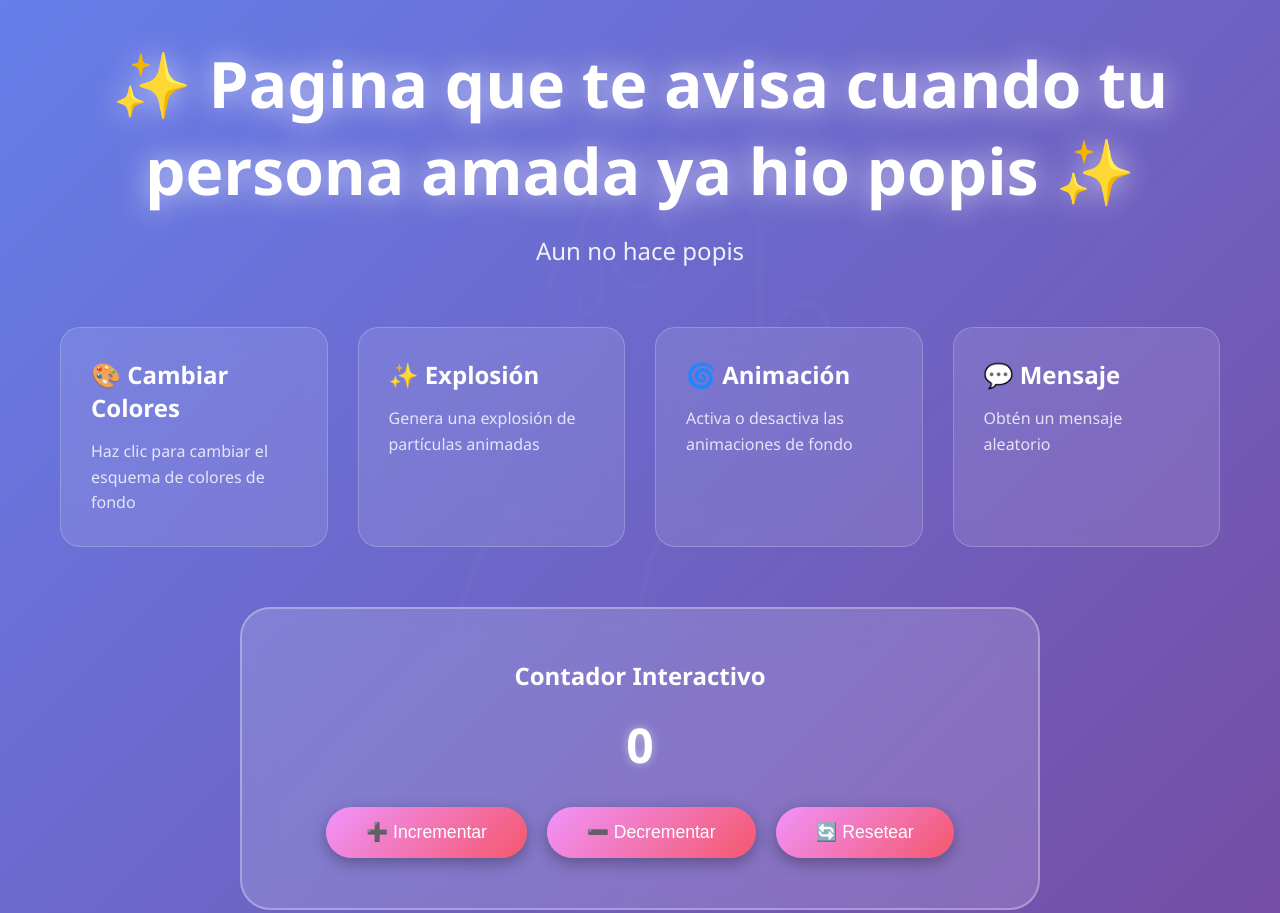
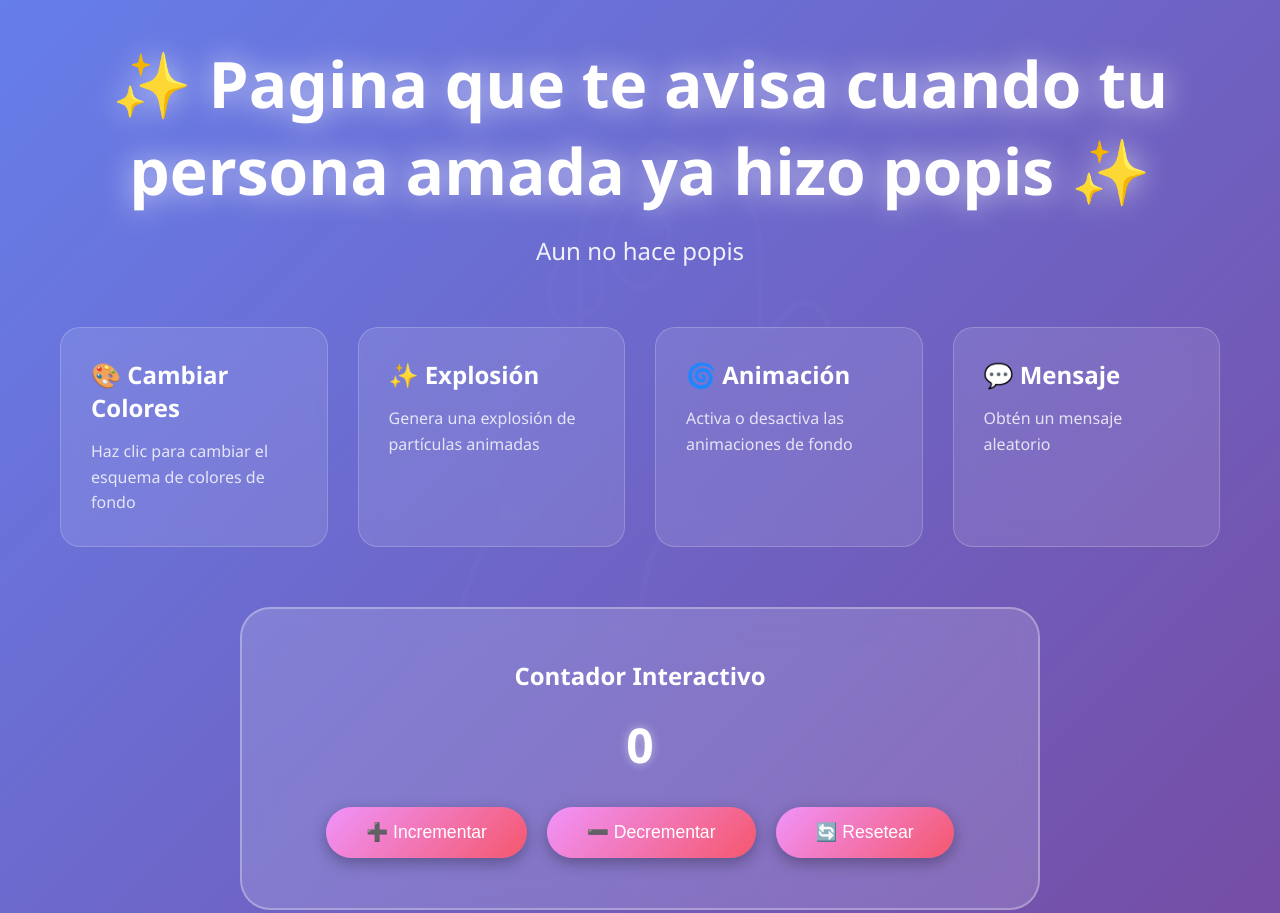
Before and after one commit to peppersdbl/estella, a plain HTML site: page index.html in a window 1280 px wide. Shown: the top 913 px of the page. Drawn offline with Linux system fonts and the light colour scheme.

Commit message:
Update index.html

```diff
--- a/index.html
+++ b/index.html
@@ -167,7 +167,7 @@
     <canvas id="canvas"></canvas>
 
     <div class="container">
-        <h1>✨ Pagina que te avisa cuando tu persona amada ya hio popis ✨</h1>
+        <h1>✨ Pagina que te avisa cuando tu persona amada ya hizo popis ✨</h1>
         <p class="subtitle">Aun no hace popis</p>
 
         <div class="grid">
```
